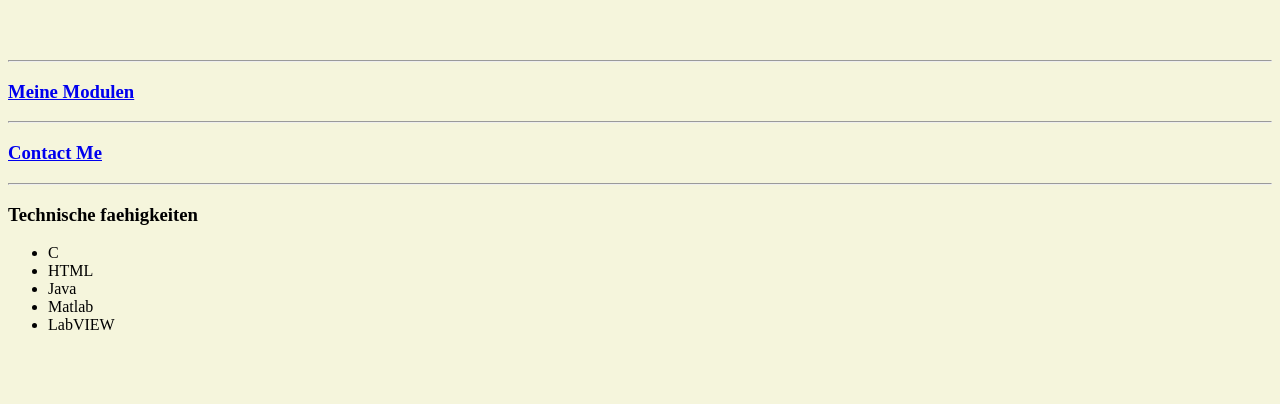
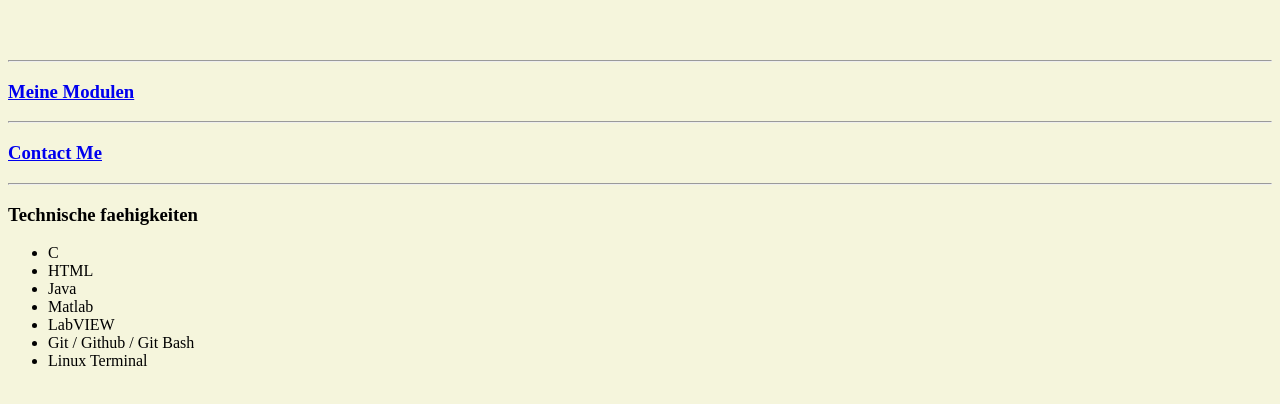
Before and after one commit to SaimBilal/cv, a plain HTML site: page index.html in a window 1280 px wide. Shown: the part 262-666 px from the top of the page. Drawn offline with Linux system fonts and the light colour scheme.

Commit message:
New Skills added

```diff
--- a/index.html
+++ b/index.html
@@ -39,6 +39,8 @@
         <li>Java</li>
         <li>Matlab</li>
         <li>LabVIEW</li>
+        <li>Git / Github / Git Bash</li>
+        <li>Linux Terminal</li>
     </ul>
 
 </body>
```
